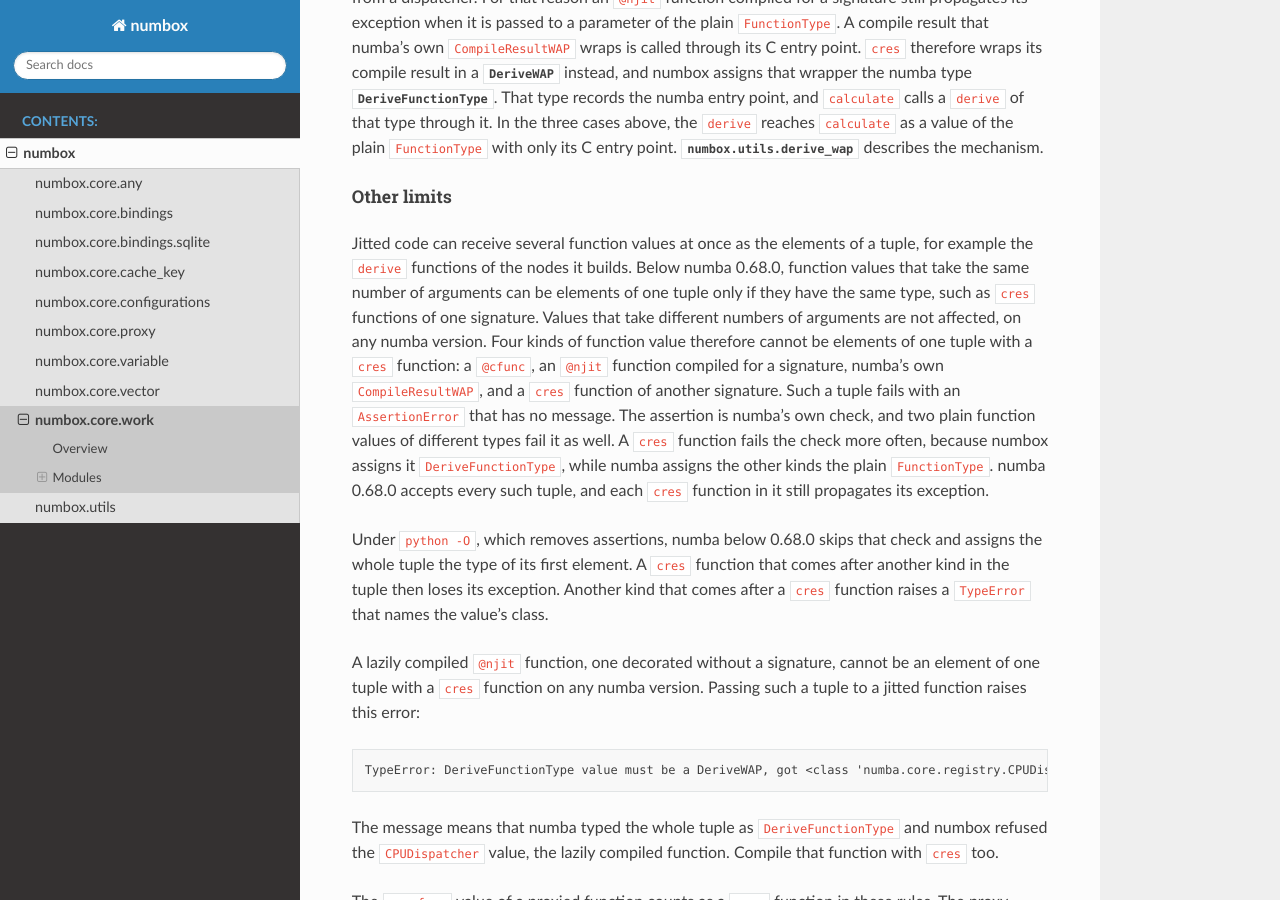
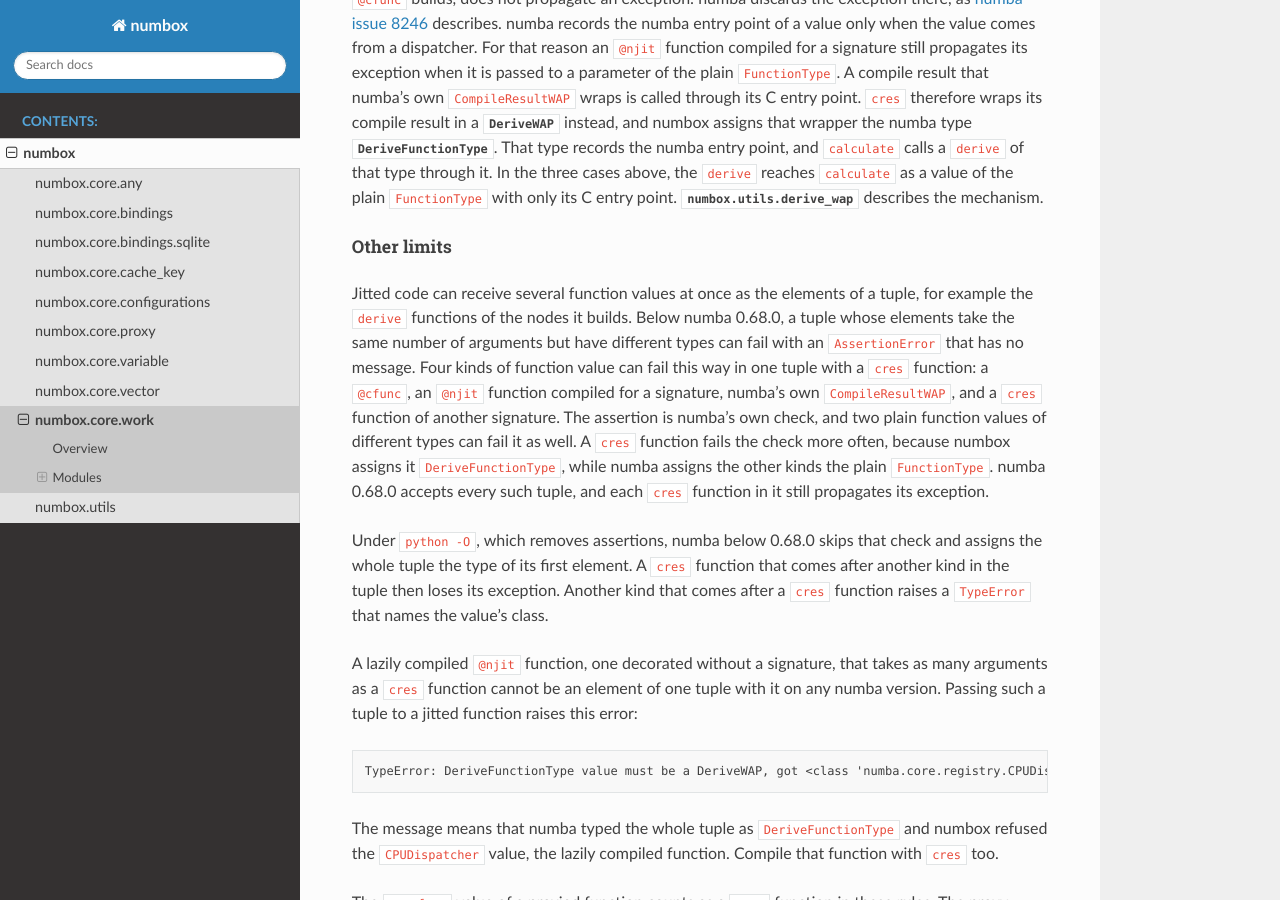
Before and after one commit to Goykhman/numbox, a Sphinx documentation site: the page built from docs/numbox.core.work.rst, in a window 1280 px wide and 900 px high, scrolled down 13225 px. Built offline with Sphinx 7.4.7 and the Read the Docs theme 3.1.0, drawn with Linux system fonts in a browser that asks for light colours; some of the changed text lies outside the part shown.

Commit message:
Correct what the pages promised beyond the code
The work page no longer says that a lost exception always leaves a zero-filled value in data. A @cfunc declared float64() whose body always raises leaves an arbitrary value, so the page now says that the value is usually zero-filled and that the reader should not rely on it. The sqlite page now says that the helper modules query, tvf, vtable and udf_helpers import the binding modules they call.

The proxy page no longer names the error that a decorator below @proxy, or a *args or **kwargs parameter, produces. Those errors vary with the form. The page now says that numba compiles whatever such a decorator returns, that only a decorator returning the function unchanged belongs there, and that a *args or **kwargs function fails at import.

Below numba 0.68.0, a tuple of same-arity function values of different types can fail with an AssertionError that has no message; whether it does depends on the order of the elements, so the proxy and work pages now say "can fail". A lazily compiled @njit function conflicts with a cres function or an .as_func only when it takes as many arguments.

The variable page now says that numbox reads NUMBOX_JIT_OPTIONS once, at import. Its bare-name rule now covers built-in functions, NumPy ufuncs and types, which numbox cannot hash; a Python function or a dispatcher imported by name allows caching. A kernel built from declared types fills its store at the first recompute, and its Python formulas run a second time there.

The comment in proxy.py now says that the backward scan of inspect.findsource is that of Python 3.12 and earlier; Python 3.13 starts at co_firstlineno.

Measured on numba 0.68.0, and on numba 0.63.1 for the tuple rule.

```diff
--- a/docs/numbox.core.bindings.sqlite.rst
+++ b/docs/numbox.core.bindings.sqlite.rst
@@ -3,8 +3,9 @@
 
 The ``numbox.core.bindings.sqlite`` subpackage holds the bindings to SQLite's C API and the helpers built on them,
 one module for each group. Import a function from its module, as in
-``from numbox.core.bindings.sqlite.conn import sqlite3_open``. The package's ``__init__`` is empty, so importing one
-module neither imports nor compiles the others.
+``from numbox.core.bindings.sqlite.conn import sqlite3_open``. The package's ``__init__`` is empty, so importing a
+module imports and compiles only that module and the sibling modules it uses. A binding module such as ``conn`` uses
+none. The helper modules ``query``, ``tvf``, ``vtable`` and ``udf_helpers`` import the binding modules they call.
 
 numbox.core.bindings.sqlite.conn
 --------------------------------
--- a/docs/numbox.core.work.rst
+++ b/docs/numbox.core.work.rst
@@ -580,9 +580,10 @@
 In three cases ``calculate`` returns normally although the ``derive`` raised. Python prints the exception to stderr
 below a line that begins ``Exception ignored in:``, which means that the exception was printed and then
 discarded.
-``calculate`` stores a zero-filled value of the ``derive``'s return type in ``data``, such as ``0.0`` or an empty
-array, and sets ``derived``. A later ``calculate`` therefore does not run the ``derive`` again, and the node keeps the
-zero-filled value.
+``calculate`` sets ``derived`` and stores in ``data`` the value that the failed call returned. That value is usually
+zero-filled, of the ``derive``'s return type, such as ``0.0`` or an empty array. Do not rely on it: a ``@cfunc``
+declared ``float64()`` whose body always raises returns an arbitrary value instead. A later ``calculate`` does not run
+the ``derive`` again, because ``derived`` is set, and the node keeps the stored value.
 
 .. warning::
 
@@ -631,22 +632,21 @@
 .. _derive_mixed_function_values:
 
 Jitted code can receive several function values at once as the elements of a tuple, for example the ``derive`` functions
-of the nodes it builds. Below numba 0.68.0, function values that take the same number of arguments can be elements of
-one tuple only if they have the same type, such as ``cres`` functions of one signature. Values that take different
-numbers of arguments are not affected, on any numba version. Four kinds of function value therefore cannot be elements
-of one tuple with a ``cres`` function: a ``@cfunc``, an ``@njit`` function compiled for a signature, numba's own
-``CompileResultWAP``, and a ``cres`` function of another signature. Such a tuple fails with an ``AssertionError`` that
-has no message. The assertion is numba's own check, and two plain function values of different types fail it as well. A
-``cres`` function fails the check more often, because numbox assigns it ``DeriveFunctionType``, while numba assigns the
-other kinds the plain ``FunctionType``. numba 0.68.0 accepts every such tuple, and each ``cres`` function in it still
-propagates its exception.
+of the nodes it builds. Below numba 0.68.0, a tuple whose elements take the same number of arguments but have
+different types can fail with an ``AssertionError`` that has no message. Four kinds of function value can fail this
+way in one tuple with a ``cres`` function: a ``@cfunc``, an ``@njit`` function compiled for a signature, numba's own
+``CompileResultWAP``, and a ``cres`` function of another signature. The assertion is numba's own check, and two plain
+function values of different types can fail it as well. A ``cres`` function fails the check more often, because
+numbox assigns it ``DeriveFunctionType``, while numba assigns the other kinds the plain ``FunctionType``. numba 0.68.0
+accepts every such tuple, and each ``cres`` function in it still propagates its exception.
 
 Under ``python -O``, which removes assertions, numba below 0.68.0 skips that check and assigns the whole tuple the type
 of its first element. A ``cres`` function that comes after another kind in the tuple then loses its exception. Another
 kind that comes after a ``cres`` function raises a ``TypeError`` that names the value's class.
 
-A lazily compiled ``@njit`` function, one decorated without a signature, cannot be an element of one tuple with a
-``cres`` function on any numba version. Passing such a tuple to a jitted function raises this error:
+A lazily compiled ``@njit`` function, one decorated without a signature, that takes as many arguments as a ``cres``
+function cannot be an element of one tuple with it on any numba version. Passing such a tuple to a jitted function
+raises this error:
 
 .. code-block:: text
 
@@ -714,7 +714,7 @@
 
 numbox 0.7.4 assigns the ``.as_func`` value of a proxied function the numba type of a ``cres`` function, on numba
 0.61 or later; before, it was a plain function value. From 0.7.4 on, a tuple that mixes ``.as_func`` with a plain
-``CompileResultWAP`` therefore fails below numba 0.68.0, as :ref:`the tuple rule <derive_mixed_function_values>`
+``CompileResultWAP`` therefore can fail below numba 0.68.0, as :ref:`the tuple rule <derive_mixed_function_values>`
 describes.
 
 A downgrade to numbox 0.7.2 or earlier, with numba's version unchanged, can leave a cache that numba cannot read. A call
```
Also changed, not shown: docs/numbox.core.proxy.rst (+11 -12 lines), docs/numbox.core.variable.rst (+10 -6 lines), 1 other file.
